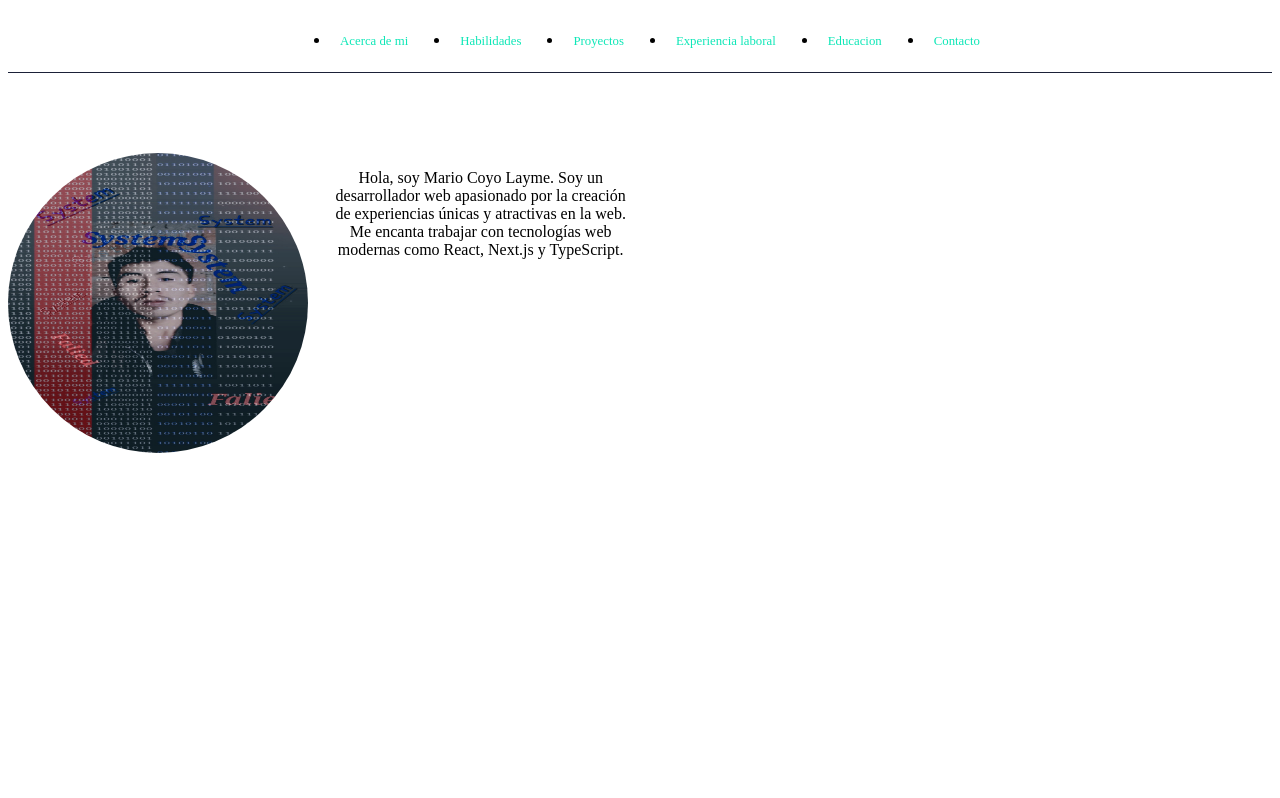
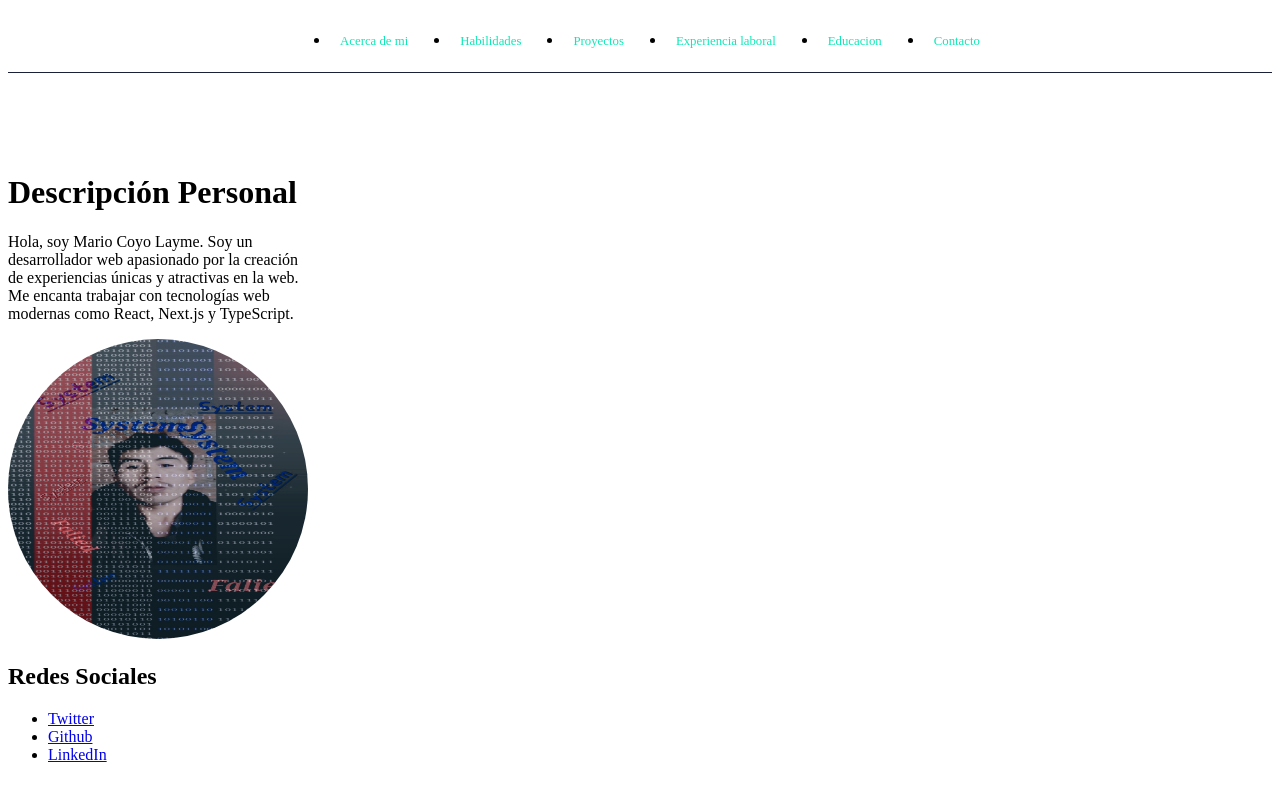
Before and after one commit to coyo97/portafolio_mario_coyo, a Next.js app: page /acerca in a window 1280 px wide. Shown: the top 798 px of the page. Built offline with nearby package versions, Linux system fonts and the light colour scheme.

Commit message:
Casi pero aun no me sale

```diff
--- a/src/pages/acerca/index.tsx
+++ b/src/pages/acerca/index.tsx
@@ -7,28 +7,32 @@ export default function Acerca(){
     return(
         <AcercaContainer className={`${styles.AcercaContainer}`}>
             <Header/>
-            <main className="container">
-            <ProfileImage
-                src="/portada.jpg"
-                alt="Profile picture"
-                width={300}
-                height={300}
+            <main>
+            <div>
+            <h1>Descripción Personal</h1>
+            <p> Hola, soy Mario Coyo Layme.
+                Soy un desarrollador web apasionado por la creación de experiencias
+                únicas y atractivas en la web. Me encanta trabajar con tecnologías web
+                modernas como React, Next.js y TypeScript.</p>
+                <ProfileImage
+                    src="/portada.jpg"
+                    alt="Profile picture"
+                    width={300}
+                    height={300}
             />
-            <Description>
-            Hola, soy Mario Coyo Layme.
-            Soy un desarrollador web apasionado por la creación de experiencias
-            únicas y atractivas en la web. Me encanta trabajar con tecnologías web
-            modernas como React, Next.js y TypeScript.
-            </Description>
-            <SocialLinks>
-                <IconLink
-                    href="https://www.linkedin.com/in/tu-perfil-en-linkedin"
-                    target="_blank"
-                    rel="noopener noreferrer"
-                >
-
-                </IconLink>
-            </SocialLinks>
+            <h2>Redes Sociales</h2>
+            <ul>
+                <li>
+                    <a href="https://url-de-tu-perfil-en-twitter.com">Twitter</a>
+                </li>
+            <li>
+                <a href="https://url-de-tu-perfil-en-github.com">Github</a>
+            </li>
+            <li>
+                <a href="https://url-de-tu-perfil-en-linkedin.com">LinkedIn</a>
+            </li>
+                </ul>
+                </div>
             </main>
         </AcercaContainer>
     );
--- /dev/null
+++ b/src/pages/educacion/styles.ts
@@ -0,0 +1,5 @@
+import styled from 'styled-components';
+
+export const Container = styled.div`
+
+`;
```
Also changed, not shown: src/pages/educacion/index.tsx (added, +33 -0 lines).
